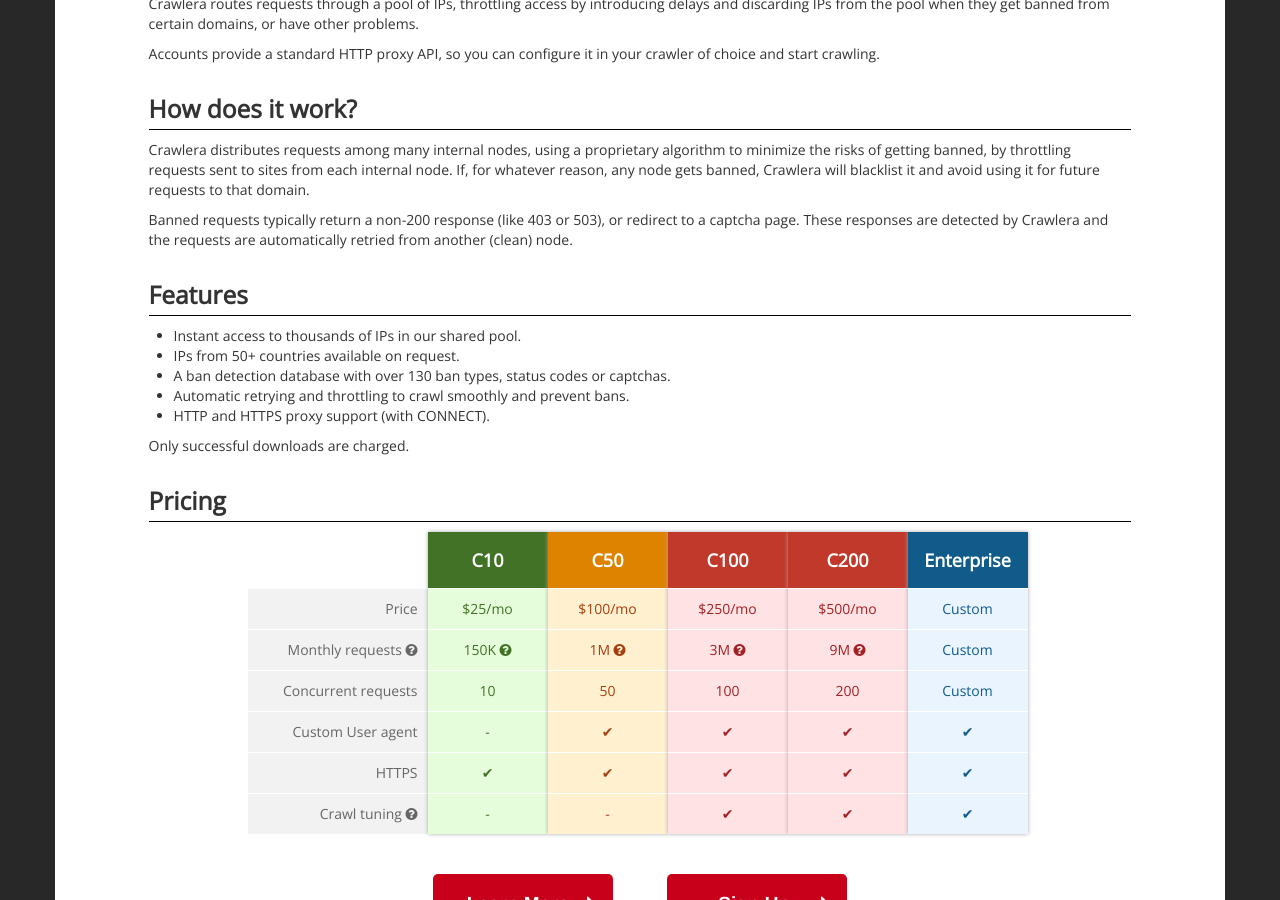
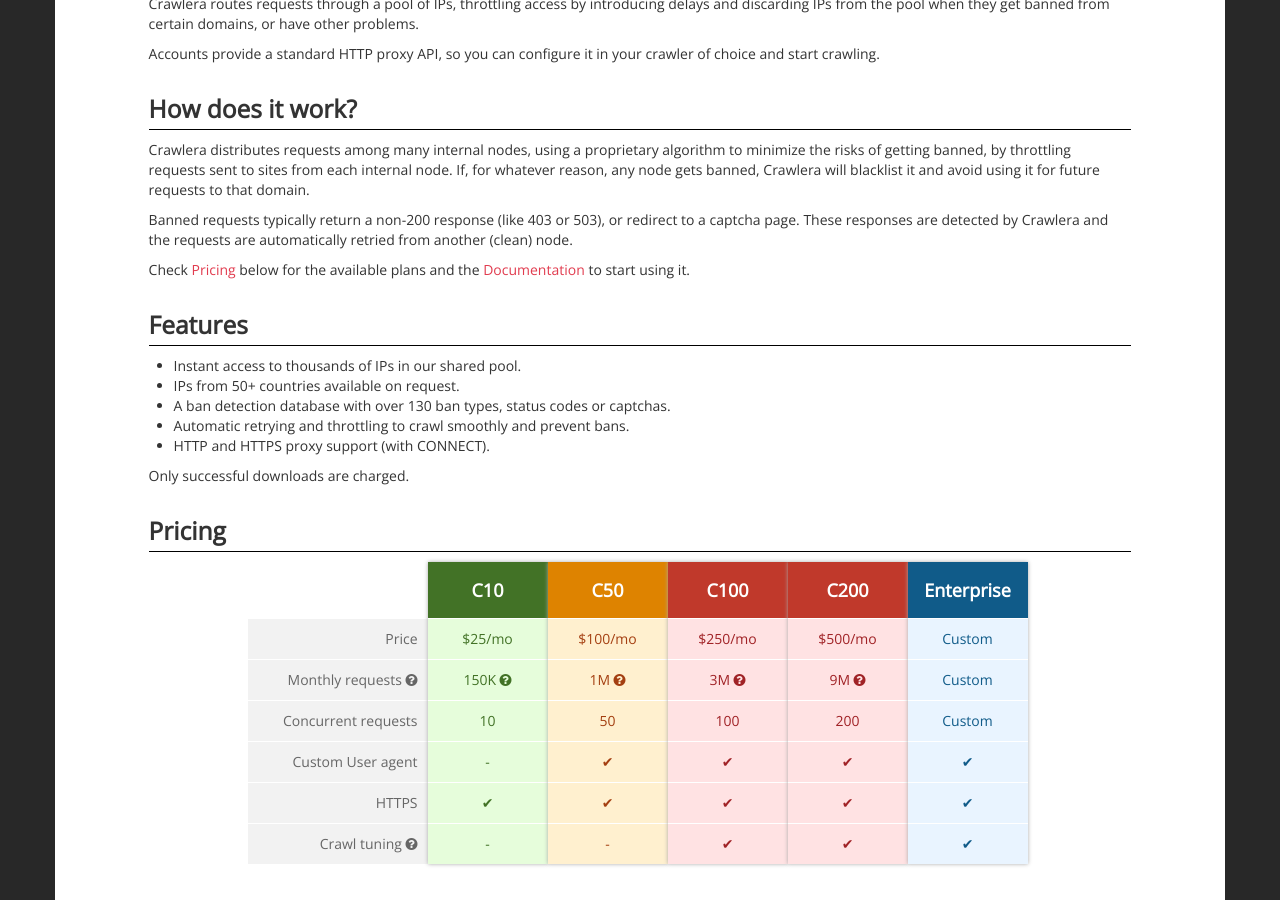
Before and after one commit to scrapinghub/crawlera.com, a Jekyll site: the page built from index.html, in a window 1280 px wide and 900 px high, scrolled down 656 px. Built offline with Jekyll 4.4.1, drawn with Linux system fonts in a browser that asks for light colours; nearby versions of some CDN libraries; comment, search, counter and statistics services are not loaded; some of the changed lines change nothing that is shown.

Commit message:
Adding Crawlera docs link

```diff
--- a/index.html
+++ b/index.html
@@ -36,6 +36,9 @@
     redirect to a captcha page. These responses are detected by Crawlera and the
     requests are automatically retried from another (clean) node.</p>
 
+    <p>Check <a href="#pricing-table">Pricing</a> below for the available plans and the <a href="http://doc.scrapinghub.com/crawlera.html">Documentation</a> to start using it.
+    </p>
+
     <h3>Features</h3>
     <ul>
       <li>Instant access to thousands of IPs in our shared pool.</li>
@@ -47,7 +50,7 @@
 
     <p>Only successful downloads are charged.</p>
 
-    <h3>Pricing</h3>
+    <h3 id="pricing-table">Pricing</h3>
 
     <div class="plans-wrapper crawlera-plans">
 
```
